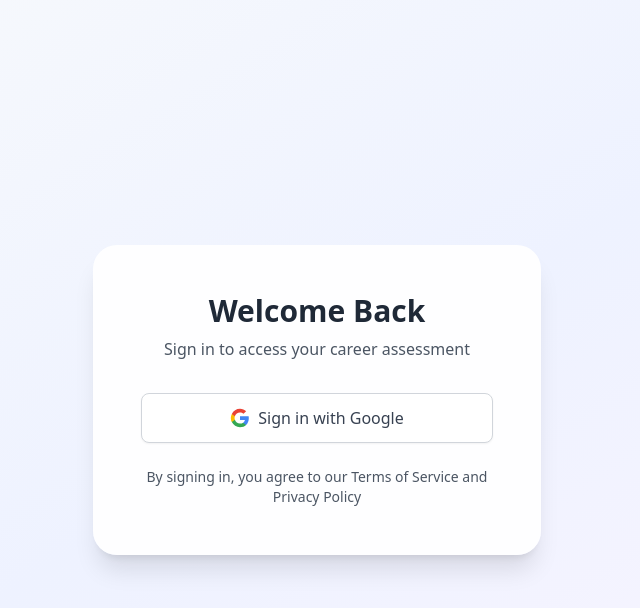
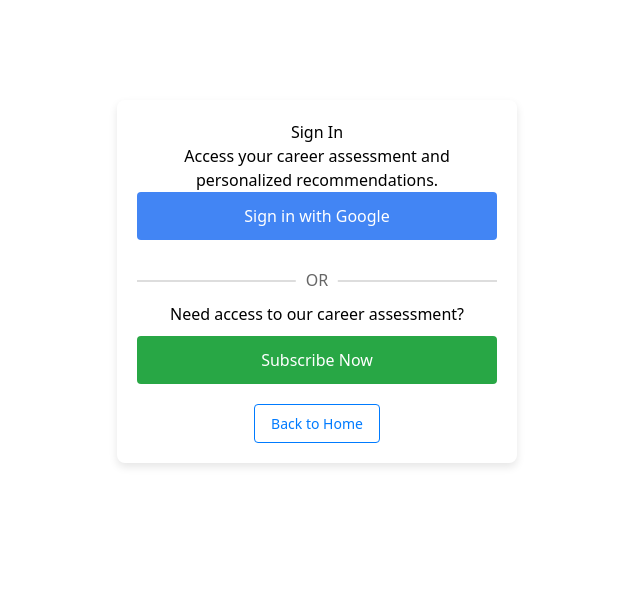
Before and after one commit to techtalentscity/tech-career-analyzer, a React (Create React App) app: page /login in a window 1280 px wide. Shown: the top 608 px of the page, without its empty margins (323-963 px from the left). Built offline with nearby package versions, Linux system fonts and the light colour scheme; no server answers.

Commit message:
Update Login.jsx

```diff
--- a/src/Pages/auth/Login.jsx
+++ b/src/Pages/auth/Login.jsx
@@ -1,126 +1,137 @@
 // src/Pages/auth/Login.jsx
-import React, { useState, useEffect } from "react";
-import { useNavigate } from "react-router-dom";
-import { useAuth } from "../../context/AuthContext";
+import React, { useState, useEffect } from 'react';
+import { useNavigate } from 'react-router-dom';
+import { useAuth } from '../../context/AuthContext';
 
 const Login = () => {
-  const { currentUser, signInWithGoogle, isAuthorized, logout } = useAuth();
-  const [error, setError] = useState("");
+  const { currentUser, signInWithGoogle, isAuthorized } = useAuth();
+  const [error, setError] = useState('');
+  const [isLoading, setIsLoading] = useState(false);
   const navigate = useNavigate();
 
   useEffect(() => {
-    // Only redirect if user is both logged in AND authorized
-    if (currentUser && isAuthorized) {
+    // If user is already logged in
+    if (currentUser) {
+      // If authorized (has paid), redirect to career test
+      if (isAuthorized) {
         navigate('/career/test');
+      } else {
+        // If not authorized, redirect to payment
+        navigate('/payment');
+      }
     }
   }, [currentUser, isAuthorized, navigate]);
 
   const handleGoogleSignIn = async () => {
     try {
-      setError(""); // Clear any previous errors
+      setIsLoading(true);
+      setError('');
       await signInWithGoogle();
-      // Navigation happens in the useEffect if authorized
+      // The useEffect above will handle redirects after successful login
     } catch (error) {
       console.error("Login failed", error);
-      setError("Failed to sign in. Please try again.");
+      setError('Login failed. Please try again.');
+      setIsLoading(false);
     }
   };
 
-  const handleSignOut = async () => {
-    try {
-      await logout();
-    } catch (error) {
-      console.error("Logout failed", error);
-      setError("Failed to sign out. Please try again.");
-    }
-  };
+  return (
+    <div style={{
+      maxWidth: '400px',
+      margin: '100px auto',
+      padding: '20px',
+      textAlign: 'center',
+      boxShadow: '0 4px 8px rgba(0,0,0,0.1)',
+      borderRadius: '8px'
+    }}>
+      <h1>Sign In</h1>
+      <p>Access your career assessment and personalized recommendations.</p>
 
-  const goToPayment = () => {
-    navigate('/payment');
-  };
-
-  return (
-    <div className="min-h-screen bg-gradient-to-br from-slate-50 via-indigo-50 to-purple-50 flex items-center justify-center">
-      <div className="bg-white/90 backdrop-blur-sm rounded-3xl shadow-xl p-8 md:p-12 max-w-md w-full">
-        <div className="text-center mb-8">
-          <h2 className="text-3xl font-bold text-gray-800 mb-2">Welcome Back</h2>
-          <p className="text-gray-600">Sign in to access your career assessment</p>
-        </div>
-
-        {/* Error message */}
       {error && (
-          <div className="bg-red-100 border border-red-400 text-red-700 px-4 py-3 rounded mb-4 text-center">
+        <div style={{
+          color: 'red',
+          backgroundColor: '#ffebee',
+          padding: '10px',
+          borderRadius: '4px',
+          marginBottom: '20px'
+        }}>
           {error}
         </div>
       )}
 
-        {/* Unauthorized message - IMPROVED */}
-        {currentUser && !isAuthorized && (
-          <div className="bg-red-100 border-l-4 border-red-500 text-red-700 p-4 rounded mb-6">
-            <div className="flex">
-              <div className="flex-shrink-0">
-                <svg className="h-5 w-5 text-red-500" xmlns="http://www.w3.org/2000/svg" viewBox="0 0 20 20" fill="currentColor">
-                  <path fillRule="evenodd" d="M10 18a8 8 0 100-16 8 8 0 000 16zM8.707 7.293a1 1 0 00-1.414 1.414L8.586 10l-1.293 1.293a1 1 0 101.414 1.414L10 11.414l1.293 1.293a1 1 0 001.414-1.414L11.414 10l1.293-1.293a1 1 0 00-1.414-1.414L10 8.586 8.707 7.293z" clipRule="evenodd" />
-                </svg>
+      <div style={{ marginBottom: '20px' }}>
+        <button
+          onClick={handleGoogleSignIn}
+          disabled={isLoading}
+          style={{
+            backgroundColor: '#4285f4',
+            color: 'white',
+            border: 'none',
+            padding: '12px 24px',
+            borderRadius: '4px',
+            cursor: isLoading ? 'not-allowed' : 'pointer',
+            fontSize: '16px',
+            width: '100%',
+            marginBottom: '20px'
+          }}
+        >
+          {isLoading ? "Signing in..." : "Sign in with Google"}
+        </button>
+
+        <div style={{
+          margin: '20px 0',
+          position: 'relative',
+          textAlign: 'center'
+        }}>
+          <hr style={{ border: '1px solid #ddd' }} />
+          <span style={{
+            position: 'absolute',
+            top: '-12px',
+            left: '50%',
+            transform: 'translateX(-50%)',
+            backgroundColor: 'white',
+            padding: '0 10px',
+            color: '#666'
+          }}>
+            OR
+          </span>
         </div>
-              <div className="ml-3">
-                <h3 className="text-lg font-medium">Unauthorized Access</h3>
-                <div className="mt-2">
-                  <p>Your account ({currentUser.email}) is not authorized to access this application.</p>
-                  <p className="mt-1">You need to purchase a subscription to continue.</p>
-                </div>
-                <div className="mt-4">
+
+        <div>
+          <p style={{ marginBottom: '10px' }}>Need access to our career assessment?</p>
           <button
-                    onClick={goToPayment}
-                    className="bg-red-600 hover:bg-red-700 text-white font-bold py-2 px-4 rounded transition-colors w-full mb-3"
+            onClick={() => navigate('/payment')}
+            style={{
+              backgroundColor: '#28a745',
+              color: 'white',
+              border: 'none',
+              padding: '12px 24px',
+              borderRadius: '4px',
+              cursor: 'pointer',
+              fontSize: '16px',
+              width: '100%'
+            }}
           >
-                    Go to Payment Page
-                  </button>
-                  <button
-                    onClick={handleSignOut}
-                    className="bg-gray-200 hover:bg-gray-300 text-gray-800 font-bold py-2 px-4 rounded transition-colors w-full"
-                  >
-                    Sign Out and Try Another Account
+            Subscribe Now
           </button>
         </div>
       </div>
-            </div>
-          </div>
-        )}
 
-        {/* Only show sign in button if not already signed in */}
-        {!currentUser && (
+      <div style={{ marginTop: '20px' }}>
         <button
-            onClick={handleGoogleSignIn}
-            className="w-full bg-white border border-gray-300 text-gray-700 py-3 px-4 rounded-lg shadow-sm hover:shadow-md transition-all flex items-center justify-center space-x-2 mb-4"
+          onClick={() => navigate('/career')}
+          style={{
+            backgroundColor: 'transparent',
+            color: '#007bff',
+            border: '1px solid #007bff',
+            padding: '8px 16px',
+            borderRadius: '4px',
+            cursor: 'pointer',
+            fontSize: '14px'
+          }}
         >
-            <svg width="20" height="20" viewBox="0 0 24 24">
-              <path
-                fill="#4285F4"
-                d="M22.56 12.25c0-.78-.07-1.53-.2-2.25H12v4.26h5.92c-.26 1.37-1.04 2.53-2.21 3.31v2.77h3.57c2.08-1.92 3.28-4.74 3.28-8.09z"
-              />
-              <path
-                fill="#34A853"
-                d="M12 23c2.97 0 5.46-.98 7.28-2.66l-3.57-2.77c-.98.66-2.23 1.06-3.71 1.06-2.86 0-5.29-1.93-6.16-4.53H2.18v2.84C3.99 20.53 7.7 23 12 23z"
-              />
-              <path
-                fill="#FBBC05"
-                d="M5.84 14.09c-.22-.66-.35-1.36-.35-2.09s.13-1.43.35-2.09V7.07H2.18C1.43 8.55 1 10.22 1 12s.43 3.45 1.18 4.93l2.85-2.22.81-.62z"
-              />
-              <path
-                fill="#EA4335"
-                d="M12 5.38c1.62 0 3.06.56 4.21 1.64l3.15-3.15C17.45 2.09 14.97 1 12 1 7.7 1 3.99 3.47 2.18 7.07l3.66 2.84c.87-2.6 3.3-4.53 6.16-4.53z"
-              />
-            </svg>
-            <span className="ml-2">Sign in with Google</span>
+          Back to Home
         </button>
-        )}
-
-        <div className="text-center mt-6">
-          <p className="text-sm text-gray-600">
-            By signing in, you agree to our Terms of Service and Privacy Policy
-          </p>
-        </div>
       </div>
     </div>
   );
```
Lines whose indentation alone changed are shown as unchanged.
